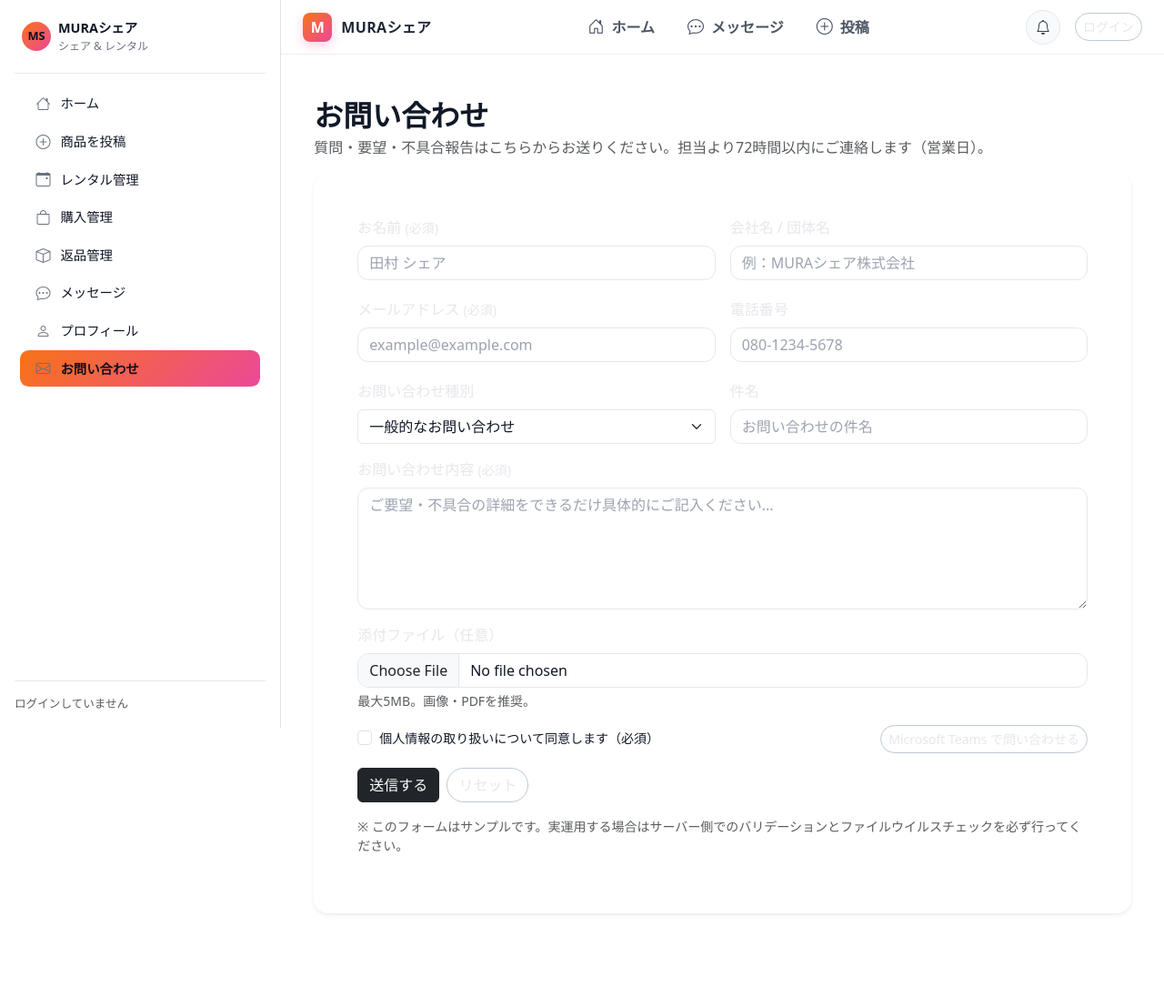
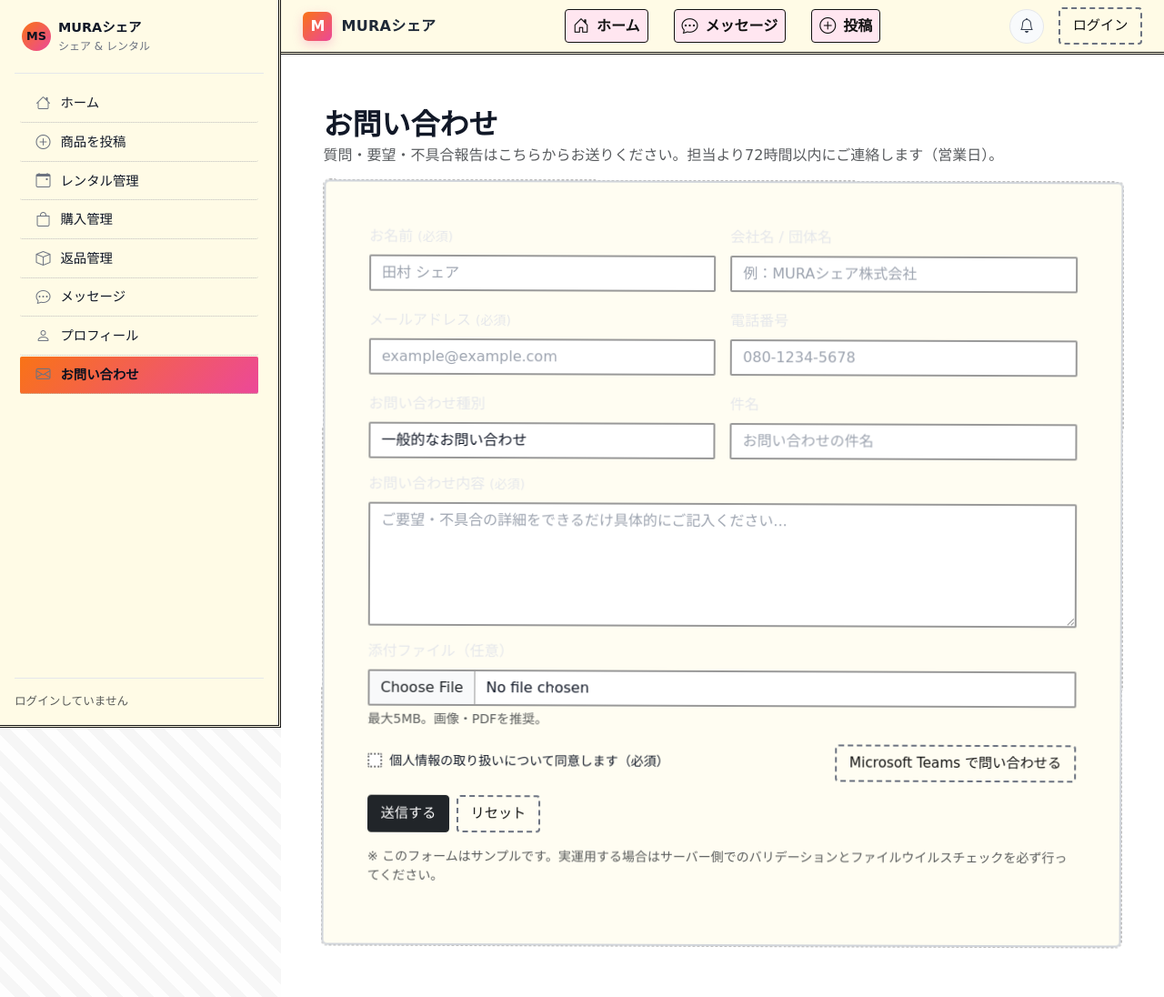
Before and after one commit to shunsuke121/mura_share, a Django app: page /contact/ in a window 1280 px wide. Shown: the whole page at 91% size. Before the commit the page ends 1005 px from the top, so only its background shows below. Run offline with Django 4.2, Linux system fonts and the light colour scheme.

Commit message:
進化版ver12.2

```diff
--- a/frontend/views.py
+++ b/frontend/views.py
@@ -669,10 +669,32 @@ class MessagesPage(LoginRequiredMixin, TemplateView):
             .filter(Q(owner=user) | Q(renter=user))
             .order_by("-created_at")
         )
+        pending_purchase_status = getattr(Purchase.Status, "REQUESTED", None)
+        pending_rental_status = getattr(Rental.Status, "REQUESTED", None)
+        pending_app_status = getattr(RentalApplication.Status, "PENDING", None)
+        if pending_purchase_status:
+            purchases = purchases.filter(status=pending_purchase_status)
+        if pending_rental_status:
+            rentals = rentals.filter(status=pending_rental_status)
+        if pending_app_status:
+            applications = applications.filter(status=pending_app_status)
 
         purchase_ids = list(purchases.values_list("id", flat=True))
         rental_ids = list(rentals.values_list("id", flat=True))
         app_ids = list(applications.values_list("id", flat=True))
+
+        last_body_qs = (
+            ChatMessage.objects
+            .filter(room_id=OuterRef("pk"))
+            .order_by("-created_at")
+            .values("body")[:1]
+        )
+        last_at_qs = (
+            ChatMessage.objects
+            .filter(room_id=OuterRef("pk"))
+            .order_by("-created_at")
+            .values("created_at")[:1]
+        )
 
         room_qs = ChatRoom.objects.select_related(
             "product",
@@ -688,21 +710,9 @@ class MessagesPage(LoginRequiredMixin, TemplateView):
                 | Q(rental_id__in=rental_ids)
                 | Q(application_id__in=app_ids)
             )
-            last_body = (
-                ChatMessage.objects
-                .filter(room_id=OuterRef("pk"))
-                .order_by("-created_at")
-                .values("body")[:1]
-            )
-            last_at = (
-                ChatMessage.objects
-                .filter(room_id=OuterRef("pk"))
-                .order_by("-created_at")
-                .values("created_at")[:1]
-            )
             room_qs = room_qs.annotate(
-                last_message_body=Subquery(last_body),
-                last_message_at=Subquery(last_at),
+                last_message_body=Subquery(last_body_qs),
+                last_message_at=Subquery(last_at_qs),
                 unread_count=Count(
                     "messages",
                     filter=Q(messages__is_read=False) & ~Q(messages__user=user),
@@ -726,11 +736,11 @@ class MessagesPage(LoginRequiredMixin, TemplateView):
         for p in purchases:
             other = p.product.owner if p.buyer_id == user.id else p.buyer
             room = room_by_purchase.get(p.id)
-            last_at = getattr(room, "last_message_at", None) if room else None
+            last_msg_at = getattr(room, "last_message_at", None) if room else None
             transactions.append({
                 "kind_label": "購入",
                 "created_at": p.created_at,
-                "activity_at": last_at or p.created_at,
+                "activity_at": last_msg_at or p.created_at,
                 "product_title": p.product_title or getattr(p.product, "title", ""),
                 "other_name": display_name(other),
                 "status_label": p.get_status_display() if hasattr(p, "get_status_display") else p.status,
@@ -742,11 +752,11 @@ class MessagesPage(LoginRequiredMixin, TemplateView):
         for r in rentals:
             other = r.product.owner if r.renter_id == user.id else r.renter
             room = room_by_rental.get(r.id)
-            last_at = getattr(room, "last_message_at", None) if room else None
+            last_msg_at = getattr(room, "last_message_at", None) if room else None
             transactions.append({
                 "kind_label": "レンタル",
                 "created_at": r.created_at,
-                "activity_at": last_at or r.created_at,
+                "activity_at": last_msg_at or r.created_at,
                 "product_title": r.product_title or getattr(r.product, "title", ""),
                 "other_name": display_name(other),
                 "status_label": r.get_status_display() if hasattr(r, "get_status_display") else r.status,
@@ -759,17 +769,50 @@ class MessagesPage(LoginRequiredMixin, TemplateView):
             other = a.owner if a.renter_id == user.id else a.renter
             order_label = "レンタル" if a.order_type == RentalApplication.OrderType.RENTAL else "購入"
             room = room_by_app.get(a.id)
-            last_at = getattr(room, "last_message_at", None) if room else None
+            last_msg_at = getattr(room, "last_message_at", None) if room else None
             transactions.append({
                 "kind_label": order_label,
                 "created_at": a.created_at,
-                "activity_at": last_at or a.created_at,
+                "activity_at": last_msg_at or a.created_at,
                 "product_title": getattr(a.product, "title", ""),
                 "other_name": display_name(other),
                 "status_label": a.get_status_display() if hasattr(a, "get_status_display") else a.status,
                 "chat_url": reverse("chat:chat_detail", args=[room.id]) if room else reverse("chat:start_rental_app_chat", args=[a.id]),
                 "last_message": getattr(room, "last_message_body", "") if room else "",
                 "unread": getattr(room, "unread_count", 0) if room else 0,
+            })
+
+        pre_rooms = (
+            ChatRoom.objects
+            .select_related("product", "user1", "user2")
+            .filter(
+                Q(user1=user) | Q(user2=user),
+                rental__isnull=True,
+                purchase__isnull=True,
+                application__isnull=True,
+            )
+            .annotate(
+                last_message_body=Subquery(last_body_qs),
+                last_message_at=Subquery(last_at_qs),
+                unread_count=Count(
+                    "messages",
+                    filter=Q(messages__is_read=False) & ~Q(messages__user=user),
+                ),
+            )
+        )
+
+        for room in pre_rooms:
+            other = room.user1 if room.user1_id != user.id else room.user2
+            transactions.append({
+                "kind_label": "相談",
+                "created_at": room.created_at,
+                "activity_at": getattr(room, "last_message_at", None) or room.created_at,
+                "product_title": getattr(room.product, "title", ""),
+                "other_name": display_name(other),
+                "status_label": "取引前",
+                "chat_url": reverse("chat:chat_detail", args=[room.id]),
+                "last_message": getattr(room, "last_message_body", "") or "",
+                "unread": getattr(room, "unread_count", 0) or 0,
             })
 
         transactions.sort(
--- a/mura_share/urls.py
+++ b/mura_share/urls.py
@@ -6,7 +6,7 @@ from rest_framework_simplejwt.views import TokenObtainPairView, TokenRefreshView
 from drf_spectacular.views import SpectacularAPIView, SpectacularSwaggerView
 from rest_framework_nested import routers
 from django.views.generic import RedirectView  # ← 追加
-from marketplace.views import ProductViewSet, ProductImageViewSet, RentalViewSet, PurchaseViewSet, ReviewViewSet
+from marketplace.views import ProductViewSet, ProductImageViewSet, RentalViewSet, PurchaseViewSet
 from chat.views import ChatRoomViewSet, ChatMessageViewSet
 from notifications.views import NotificationViewSet
 from accounts.views import RegisterView, MeView
@@ -15,7 +15,6 @@ router = routers.DefaultRouter()
 router.register(r"products", ProductViewSet, basename="products")
 router.register(r"rentals", RentalViewSet, basename="rentals")
 router.register(r"purchases", PurchaseViewSet, basename="purchases")
-router.register(r"reviews", ReviewViewSet, basename="reviews")
 router.register(r"notifications", NotificationViewSet, basename="notifications")
 router.register(r"rooms", ChatRoomViewSet, basename="rooms")
 
--- a/static/css/app.css
+++ b/static/css/app.css
@@ -800,6 +800,99 @@ textarea.form-control {
 .trade-badge--rental { background: #0ea5e9; }   /* 水色 */
 .trade-badge--purchase { background: #22c55e; } /* 緑 */
 
+/* === Rough beginner theme overrides === */
+body {
+  font-family: "Comic Sans MS", "Comic Sans", cursive;
+  background: #f9f9f9;
+  color: #222;
+}
+
+h1, h2, h3, h4, h5, h6 {
+  font-family: "Impact", "Haettenschweiler", "Arial Black", sans-serif;
+  letter-spacing: 0;
+}
+
+a {
+  color: #0a58ca;
+  text-decoration: underline;
+}
+
+a:hover {
+  color: #d63384;
+}
+
+.card,
+.list-group-item {
+  border-radius: 6px !important;
+  border: 2px solid #d1d5db !important;
+  box-shadow: none !important;
+}
+
+.btn {
+  border-radius: 4px !important;
+  box-shadow: none !important;
+  text-transform: none !important;
+}
+
+.btn-primary {
+  background: #ff9800 !important;
+  color: #000 !important;
+  border: 2px solid #000 !important;
+}
+
+.btn-outline-secondary,
+.btn-outline-dark {
+  border: 2px dashed #6b7280 !important;
+  color: #111 !important;
+}
+
+.ms-header,
+.sidebar {
+  background: #fffbe6 !important;
+}
+
+.ms-header .ms-nav-link {
+  color: #111 !important;
+}
+
+.ms-brand-badge {
+  border-radius: 6px !important;
+}
+
+.form-control,
+.form-select,
+textarea.form-control {
+  border: 2px solid #999 !important;
+  box-shadow: none !important;
+}
+
+.badge {
+  border-radius: 4px !important;
+}
+
+.chat-row {
+  border-radius: 6px !important;
+  border: 2px solid #d1d5db !important;
+  box-shadow: none !important;
+}
+
+.chat-row.is-unread {
+  background: #fff0f0 !important;
+  border-color: #fca5a5 !important;
+}
+
+.rentals .segmented,
+.purchases .segmented {
+  box-shadow: none !important;
+  border: 2px solid #bbb !important;
+}
+
+.rentals .seg-btn.active,
+.purchases .seg-btn.active {
+  background: #111 !important;
+  color: #fff !important;
+}
+
 /* === Messages list === */
 .chat-list {
   display: flex;
@@ -894,3 +987,110 @@ textarea.form-control {
     align-items: center;
   }
 }
+
+/* === Extra rough overrides === */
+body {
+  background: repeating-linear-gradient(
+    45deg,
+    #fefefe,
+    #fefefe 12px,
+    #f6f6f6 12px,
+    #f6f6f6 24px
+  );
+}
+
+.page-inner {
+  padding: 8px 10px;
+}
+
+.ms-header,
+.sidebar {
+  border-bottom: 3px double #111 !important;
+  box-shadow: none !important;
+}
+
+.sidebar {
+  border-right: 3px double #111 !important;
+}
+
+.sidebar-link {
+  border-bottom: 1px dotted #bdbdbd;
+  border-radius: 2px !important;
+}
+
+.ms-nav-link {
+  background: #ffe6f0;
+  border: 1px solid #111;
+  border-radius: 4px;
+  padding: 4px 8px;
+}
+
+.ms-nav-link.is-active {
+  background: #c7f9cc;
+}
+
+.card,
+.list-group-item,
+.chat-row {
+  background: #fffdf2 !important;
+  outline: 1px dashed #bdbdbd;
+}
+
+.card {
+  transform: rotate(-0.2deg);
+}
+
+.card:nth-child(even) {
+  transform: rotate(0.2deg);
+}
+
+img {
+  border: 1px solid #c5c5c5;
+}
+
+hr {
+  border-top: 2px dashed #999;
+  opacity: 1;
+}
+
+input,
+select,
+textarea {
+  border: 2px dotted #777 !important;
+  border-radius: 2px !important;
+  background: #fff !important;
+}
+
+.badge {
+  border: 1px solid #999 !important;
+}
+
+.btn {
+  font-size: 0.95rem !important;
+  padding: 0.45rem 0.85rem !important;
+}
+
+.btn-primary,
+.btn-outline-secondary,
+.btn-outline-dark {
+  letter-spacing: 0 !important;
+}
+
+/* Fix product card icon alignment */
+.pc-icons {
+  align-items: center;
+}
+
+.pc-icons .fav-btn {
+  display: inline-flex;
+  align-items: center;
+  justify-content: center;
+  padding: 0 !important;
+  line-height: 1;
+}
+
+.pc-icons .bi {
+  display: inline-flex;
+  align-items: center;
+  line-height: 1;
+}
--- a/templates/frontend/products/_card.html
+++ b/templates/frontend/products/_card.html
@@ -16,8 +16,5 @@
     {% endif %}
     <div class="small fw-bold text-truncate">{{ p.title }}</div>
     <div class="text-muted small text-truncate">{{ p.category }}</div>
-    {% if p.average_rating %}
-      <div class="mt-1 text-warning small">★ {{ p.average_rating|floatformat:1 }}（{{ p.review_count|default:0 }}）</div>
-    {% endif %}
   </div>
 </div>
--- a/templates/frontend/products/_filters.html
+++ b/templates/frontend/products/_filters.html
@@ -19,7 +19,6 @@
       <option value="price_low">価格が安い順</option>
       <option value="price_high">価格が高い順</option>
       <option value="popular">人気順</option>
-      <option value="rating">評価順</option>
     </select>
   </div>
   <div class="col-auto">
--- a/templates/frontend/products/detail.html
+++ b/templates/frontend/products/detail.html
@@ -292,11 +292,6 @@
   </div>
 </div>
 
-<hr class="my-4">
-
-{# レビュー表示（既存の部品を利用） #}
-{% include "frontend/products/_reviews.html" %}
-
 {# タブ切替のJS（Bootstrap不要・素朴な切替） #}
 <script>
 (function(){
--- a/templates/frontend/profile/index.html
+++ b/templates/frontend/profile/index.html
@@ -32,7 +32,6 @@
           </div>
           <div class="text-muted small mt-1">{{ user_obj.email }}</div>
           <div class="d-flex flex-wrap gap-2 mt-2">
-            <span class="badge bg-warning text-dark">評価: 5.0</span>
             <span class="badge bg-primary">レンタル中</span>
           </div>
         </div>
```
Also changed, not shown: chat/views.py (+40 -12 lines), marketplace/models.py (+109 -0 lines), templates/frontend/products/_reviews.html (deleted, +0 -14 lines).
